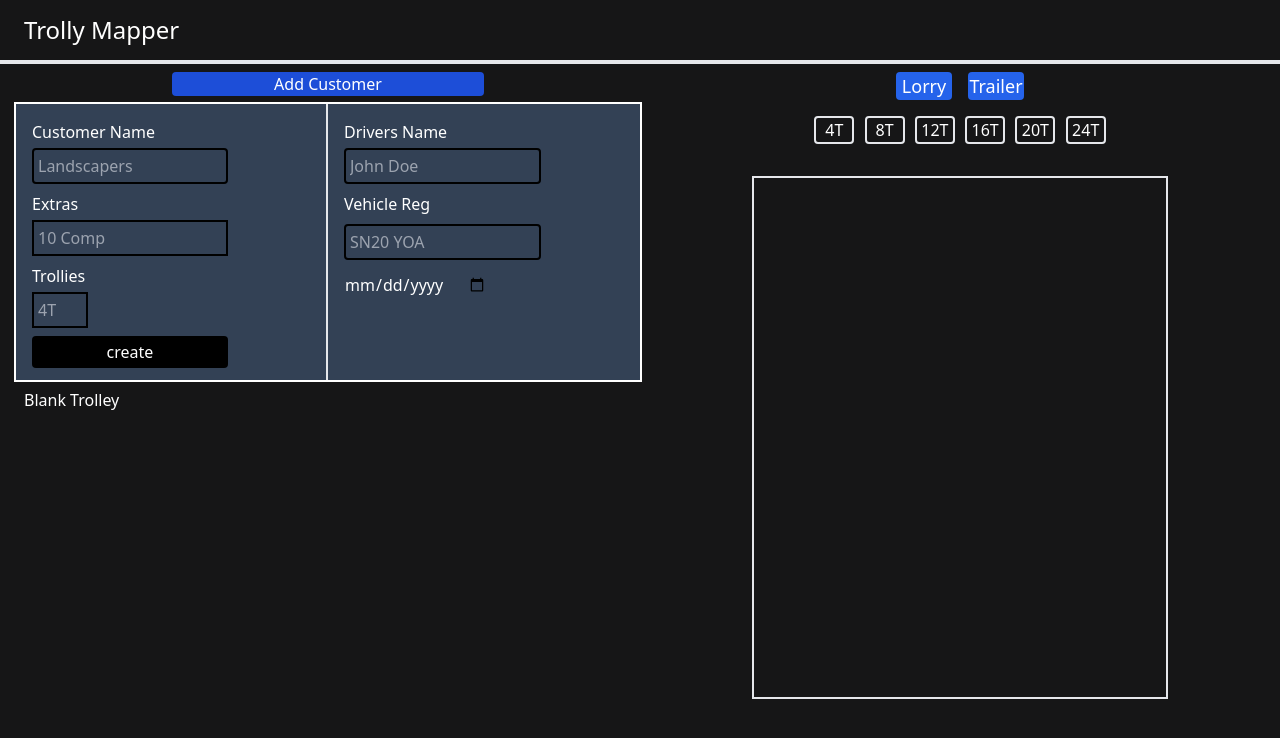
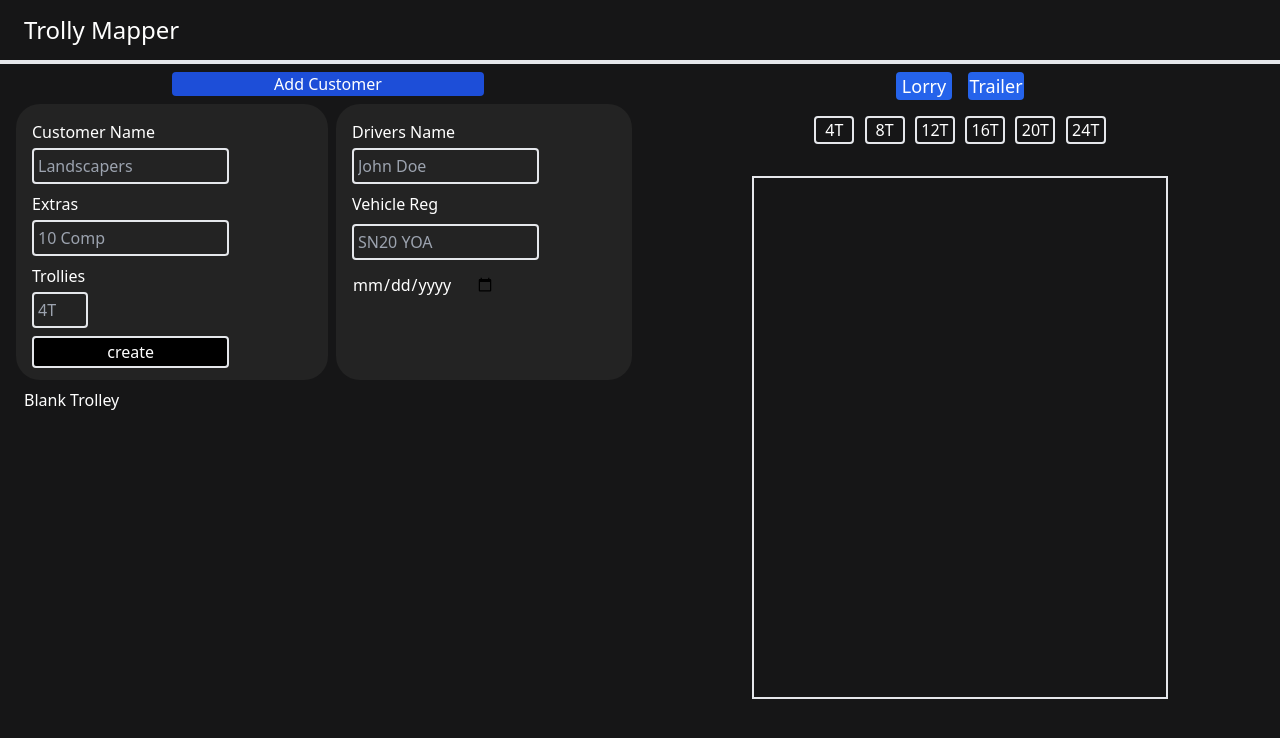
Before and after one commit to LGRV-alt/trolley-mapper, a React (Vite) app: page / in a window 1280 px wide. Both pictures are taken after a click on the button "Add Customer". Shown: the top 738 px of the page. Built offline with nearby package versions, Linux system fonts and the light colour scheme.

Commit message:
customer input styles
changed the style of the customer inputs

```diff
--- a/src/components/CustomerSection.jsx
+++ b/src/components/CustomerSection.jsx
@@ -24,7 +24,7 @@ function CustomerSection({ onClick }) {
       </div>
 
       {showCustomerList ? (
-        <div className=" lg:w-full w-screen lg:outline outline-2 grid grid-cols-2 grid-rows-1">
+        <div className=" lg:w-full w-screen grid grid-cols-2 grid-rows-1">
           <NewCustomerForm
             setCustomerList={setCustomerList}
             customerList={customerList}
--- a/src/components/NewCustomerForm.jsx
+++ b/src/components/NewCustomerForm.jsx
@@ -19,12 +19,12 @@ function NewCustomerButton({ setCustomerList, customerList }) {
     setForm({ ...form, [key]: event.target.value });
   }
   return (
-    <div className="border-r-2   lg:min-w-60 bg-slate-700 text-white">
+    <div className=" rounded-3xl ml-2 lg:ml-0 lg:min-w-60 bg-[#232323] text-white">
       <form className="grid grid-cols-1 grid-rows-3 mt-4 ml-4">
         <div className="w-full flex flex-col">
           <label className="flex mb-1 ">Customer Name</label>
           <input
-            className="mb-2 w-2/3 rounded border-black border-2 p-1 bg-transparent hover:border-blue-800"
+            className="mb-2 lg:w-2/3 w-11/12 rounded border-2 p-1 bg-transparent hover:border-blue-800"
             value={form.name}
             type="text"
             name="name"
@@ -35,7 +35,7 @@ function NewCustomerButton({ setCustomerList, customerList }) {
         <div className="w-full flex flex-col ">
           <label className="flex mb-1">Extras</label>
           <input
-            className="mb-2 w-2/3  border-black border-2 p-1 bg-transparent hover:border-blue-800"
+            className="mb-2 lg:w-2/3 w-11/12 rounded  border-2  p-1 bg-transparent hover:border-blue-800"
             value={form.extras}
             type="text"
             name="extras"
@@ -46,7 +46,7 @@ function NewCustomerButton({ setCustomerList, customerList }) {
         <div className="w-full flex  flex-col ">
           <label className="flex mb-1 ">Trollies</label>
           <input
-            className="mb-2 w-14  border-black border-2 p-1 bg-transparent hover:border-blue-800"
+            className="mb-2 w-14 rounded border-2 p-1 bg-transparent hover:border-blue-800"
             value={form.trollies}
             min="0"
             type="number"
@@ -57,7 +57,7 @@ function NewCustomerButton({ setCustomerList, customerList }) {
         </div>
         <button
           type="button"
-          className=" rounded w-2/3 mb-3 h-8 bg-black text-white hover:text-black hover:bg-yellow-400"
+          className=" rounded lg:w-2/3 w-11/12 mb-3 h-8 border-2 bg-black text-white hover:text-black hover:bg-yellow-400"
           onClick={() => handleCreate()}
         >
           create
--- a/src/components/VehicleInfo.jsx
+++ b/src/components/VehicleInfo.jsx
@@ -3,14 +3,14 @@ import "react-calendar/dist/Calendar.css";
 
 function VehicleInfo({ vehicleForm, setVehicleForm }) {
   return (
-    <div className=" bg-slate-700  min-w-60 text-white">
+    <div className=" bg-[#232323] rounded-3xl ml-2 mr-2 lg:min-w-60 text-white">
       <form className="grid grid-cols-1 grid-rows-3 mt-4 ml-4">
         <div className="w-full flex flex-col">
           <label className="flex justify-between w-full mb-1">
             Drivers Name
           </label>
           <input
-            className="mb-2 w-2/3 rounded border-black border-2 placeholder p-1 bg-transparent hover:border-blue-800"
+            className="mb-2 lg:w-2/3 w-11/12 rounded  border-2 placeholder p-1 bg-transparent hover:border-blue-800"
             type="text"
             name="driversName"
             placeholder="John Doe"
@@ -23,7 +23,7 @@ function VehicleInfo({ vehicleForm, setVehicleForm }) {
         <div className="w-full flex flex-col mb-1">
           <label className="flex justify-between mb-2 ">Vehicle Reg</label>
           <input
-            className=" w-2/3 rounded  border-black border-2 p-1 bg-transparent hover:border-blue-800"
+            className=" lg:w-2/3 w-11/12 rounded border-2 p-1 bg-transparent hover:border-blue-800"
             type="text"
             name="vehicleReg"
             placeholder="SN20 YOA"
```
